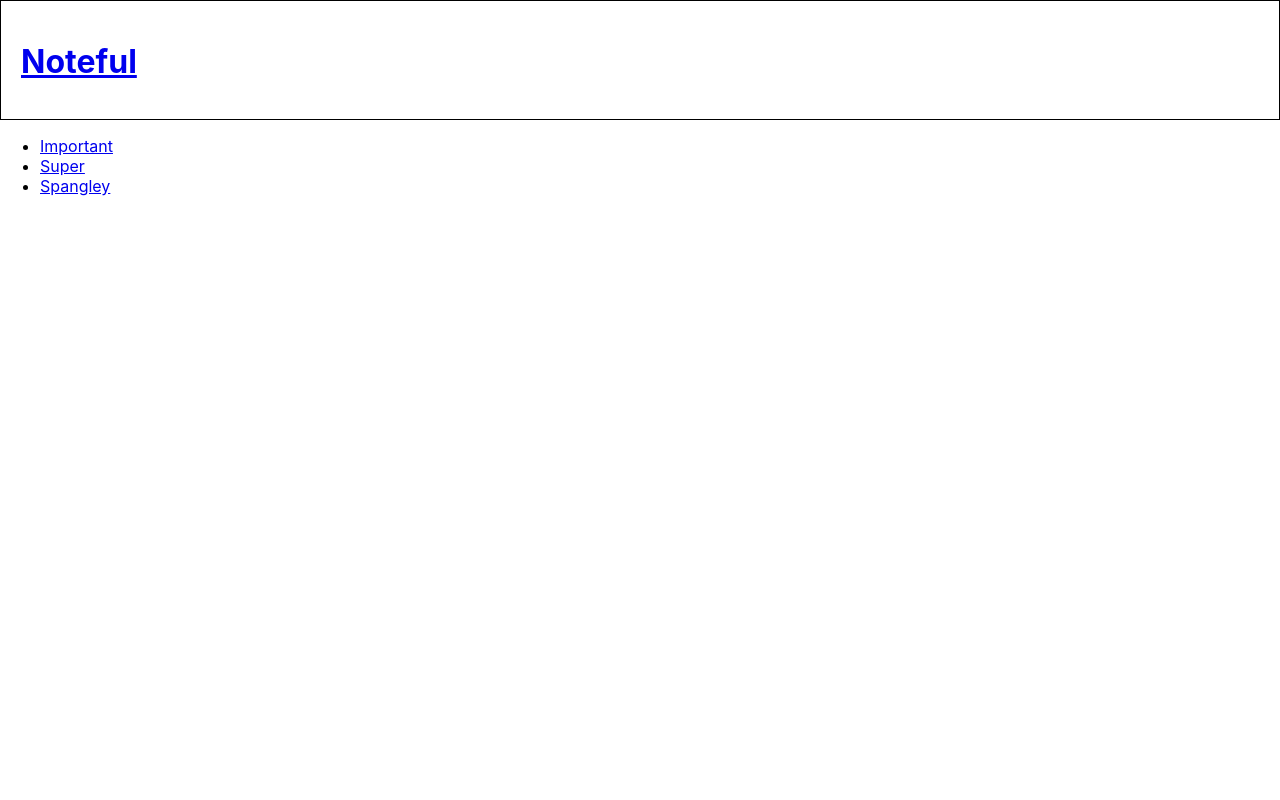
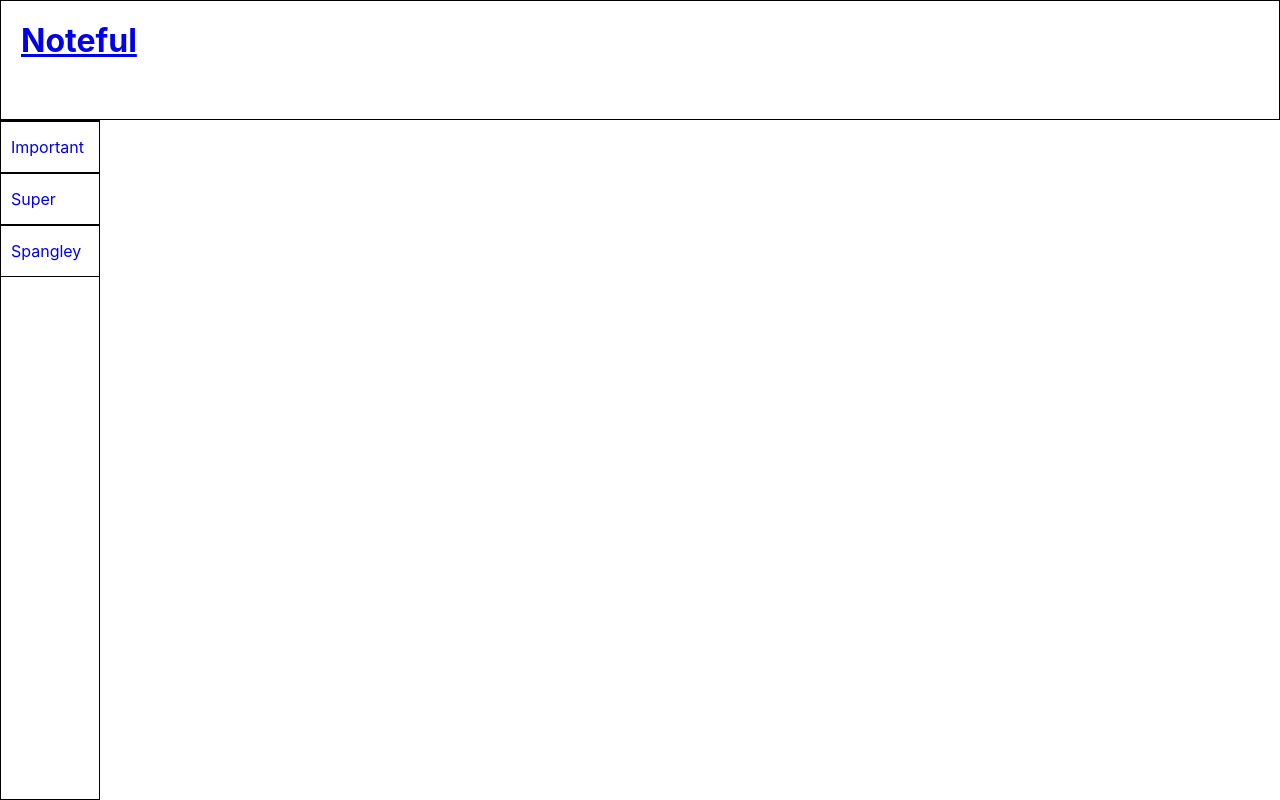
Before and after one commit to nfm808/noteful_2, a React (Create React App) app: page / in a window 1280 px wide. Built offline with nearby package versions, Linux system fonts and the light colour scheme.

Commit message:
margin size Index, css for MainSidebar

```diff
--- a/src/MainSidebar/MainSidebar.css
+++ b/src/MainSidebar/MainSidebar.css
@@ -1,3 +1,25 @@
 .MainSidebar {
-  width: 5vw;
+  width: 100px;
+  height: calc(100vh - 120px);
+  border: 1px solid black;
+  display: flex;
 }
+
+.MainSidebar__list {
+  width: 100%;
+  list-style-type: none;
+  display: flex;
+  flex-direction: column;
+  align-items: center;
+}
+
+.MainSidebar__folder-link {
+  display: block;
+  cursor: pointer;
+  text-decoration: none;
+  list-style: none;
+  border: 1px solid black;
+  line-height: 30px;
+  padding: 10px;
+  width: 100px;
+}
--- a/src/index.css
+++ b/src/index.css
@@ -1,5 +1,7 @@
 * {
   box-sizing: border-box;
+  margin: 0;
+  padding: 0;
 }
 
 body {
```
